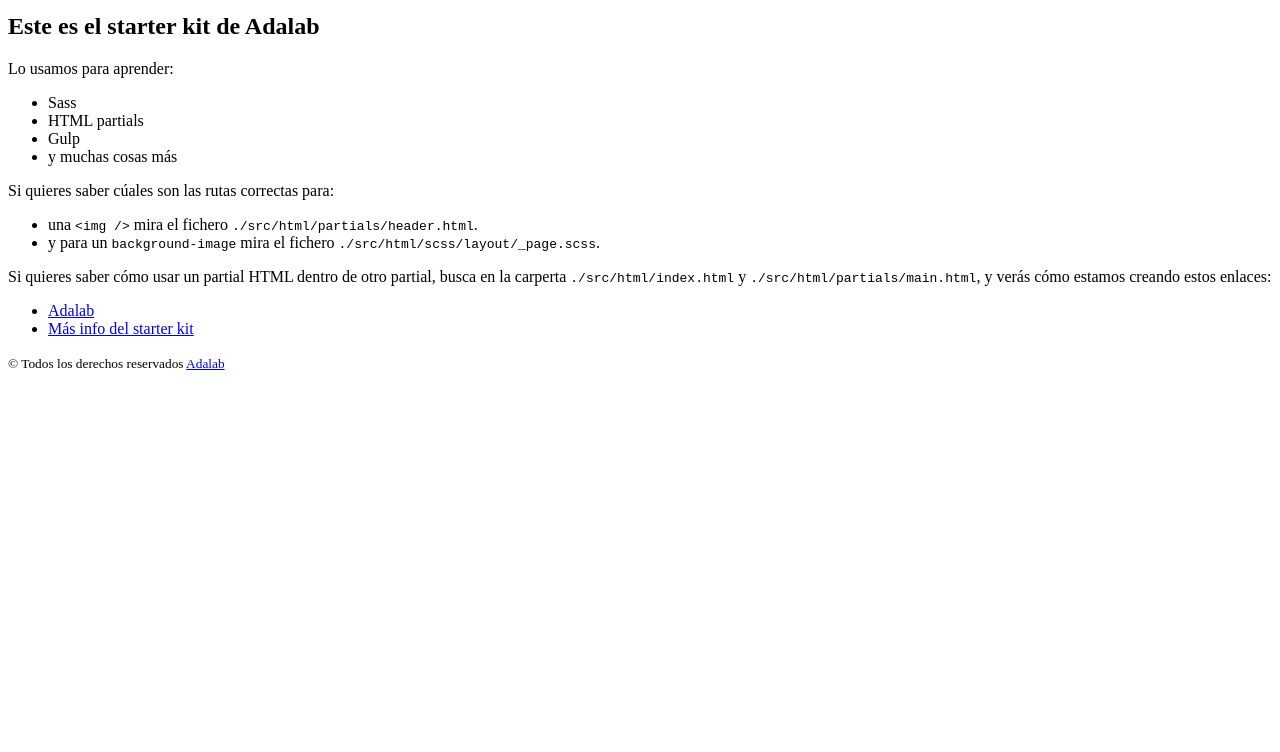
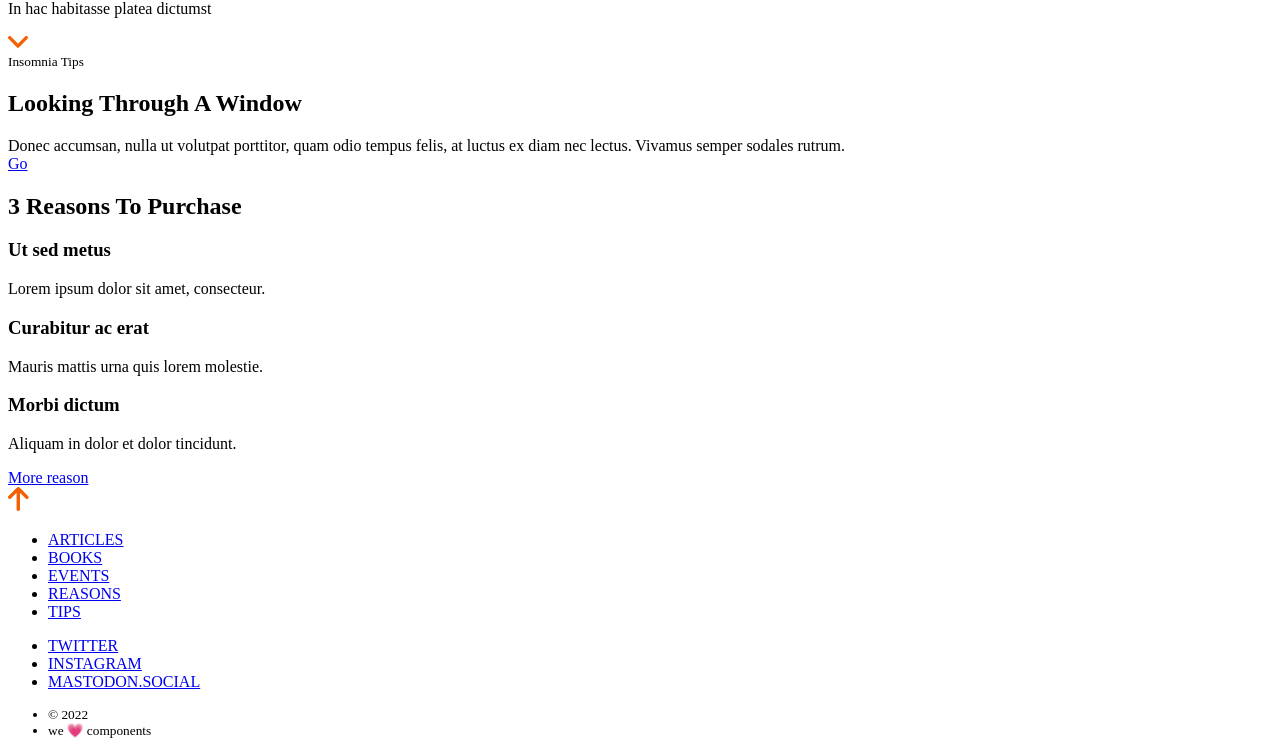
Before and after one commit to Adalab/modulo-1-evaluacion-final-Patri-GL, a website built with Vite: page docs/index.html in a window 1280 px wide. Shown: the part 93-845 px from the top of the page. Before the commit the page ends 800 px from the top, so only its background shows below. Built offline with nearby package versions, Linux system fonts and the light colour scheme.

Commit message:
Deployed new version of the page to production

```diff
--- a/docs/index.html
+++ b/docs/index.html
@@ -3,63 +3,85 @@
   <head>
     <meta charset="UTF-8" />
     <meta name="viewport" content="width=device-width, initial-scale=1" />
-    <title>Adalab Web Starter Kit</title>
-    <link href="https://fonts.googleapis.com/css?family=Roboto&display=swap" rel="stylesheet" />
+    <title>Anonymous Proxy Website</title>
+    <link rel="preconnect" href="https://fonts.googleapis.com" />
+    <link rel="preconnect" href="https://fonts.gstatic.com" crossorigin />
+    <link
+      href="https://fonts.googleapis.com/css2?family=Roboto+Slab:wght@100..900&family=Roboto:ital,wght@0,100..900;1,100..900&display=swap"
+      rel="stylesheet"
+    />
 
     <link rel="icon" href="./images/favicon.png" />
-    <link rel="stylesheet" href="./assets/main-62015576.css">
+    <link rel="stylesheet" href="./assets/index-7c4e8fcc.css">
   </head>
 
   <body>
     <div class="page">
       <header class="page__header">
-  <img src="./images/logo-adalab.png" alt="Adalab">
-  <h1>Bienvenidos a Adalab</h1>
+  <a href="https://adalab.es"
+    ><img class="menu" src="./images/ico-menu.svg" alt="menu"
+  /></a>
 </header>
 
-      <main class="page__main">
-  <h2>Este es el starter kit de Adalab</h2>
-  <p>Lo usamos para aprender:</p>
-  <ul class="main__list">
-    <li>Sass</li>
-    <li>HTML partials</li>
-    <li>Gulp</li>
-    <li>y muchas cosas más</li>
-  </ul>
-  <p>Si quieres saber cúales son las rutas correctas para:</p>
-  <ul class="main__list">
-    <li>
-      una <code class="code">&lt;img /&gt;</code> mira el fichero
-      <code class="code">./src/html/partials/header.html</code>.
-    </li>
-    <li>
-      y para un <code class="code">background-image</code> mira el fichero
-      <code class="code">./src/html/scss/layout/_page.scss</code>.
-    </li>
-  </ul>
-  <p>
-    Si quieres saber cómo usar un partial HTML dentro de otro partial, busca en la carperta
-    <code class="code">./src/html/index.html</code> y
-    <code class="code">./src/html/partials/main.html</code>, y verás cómo estamos creando estos
-    enlaces:
-  </p>
-  <ul class="main__list">
-    <li>
-      <a class="link__adalab" href="https://adalab.es">Adalab</a>
-
-    </li>
-    <li>
-      <a class="{=$aClass}" href="./more-info.html">Más info del starter kit</a>
-
-    </li>
-  </ul>
+      <main class="body">
+  <section class="anonymous" id="anon">
+    <h1>ANONYMOUS PROXY</h1>
+    <p>In hac habitasse platea dictumst</p>
+    <a href="#reasons"
+      ><img
+        class="scroll_down"
+        src="./images/ico-scroll-down.svg"
+        alt="scroll_down"
+    /></a>
+  </section>
+  <section class="window">
+    <small class="insomnia">Insomnia Tips</small>
+    <h2 class="title__window">Looking Through A Window</h2>
+    <article class="looking">
+      Donec accumsan, nulla ut volutpat porttitor, quam odio tempus felis, at
+      luctus ex diam nec lectus. Vivamus semper sodales rutrum.
+    </article>
+    <a href="https://adalab.es" class="go_btn">Go</a>
+  </section>
+  <section class="reasons" id="reasons">
+    <h2 class="reasons__purchase">3 Reasons To Purchase</h2>
+    <article>
+      <h3>Ut sed metus</h3>
+      <p>Lorem ipsum dolor sit amet, consecteur.</p>
+    </article>
+    <article>
+      <h3>Curabitur ac erat</h3>
+      <p>Mauris mattis urna quis lorem molestie.</p>
+    </article>
+    <article>
+      <h3>Morbi dictum</h3>
+      <p>Aliquam in dolor et dolor tincidunt.</p>
+    </article>
+    <a href="https://adalab.es" class="more_btn">More reason</a>
+  </section>
 </main>
 
       <footer class="page__footer">
-  <small>
-    &copy; Todos los derechos reservados
-    <a class="link__adalab" href="https://adalab.es">Adalab</a>
-
+  <a href="#anon"
+    ><img class="arrow" src="./images/ico-arrow.svg" alt="scroll_up"
+  /></a>
+  <ul class="list articles">
+    <li><a href="https://adalab.es/">ARTICLES</a></li>
+    <li><a href="https://adalab.es/">BOOKS</a></li>
+    <li><a href="https://adalab.es/">EVENTS</a></li>
+    <li><a href="https://adalab.es/">REASONS</a></li>
+    <li><a href="https://adalab.es/">TIPS</a></li>
+  </ul>
+  <ul class="list social">
+    <li><a href="https://adalab.es/">TWITTER</a></li>
+    <li><a href="https://adalab.es/">INSTAGRAM</a></li>
+    <li><a href="https://adalab.es/">MASTODON.SOCIAL</a></li>
+  </ul>
+  <small class="UTF">
+    <ul class="list">
+      <li>&copy; 2022</li>
+      <li>we &#128151; components</li>
+    </ul>
   </small>
 </footer>
 
```
Also changed, not shown: docs/more-info.html (deleted, +0 -42 lines), 2 other files.
